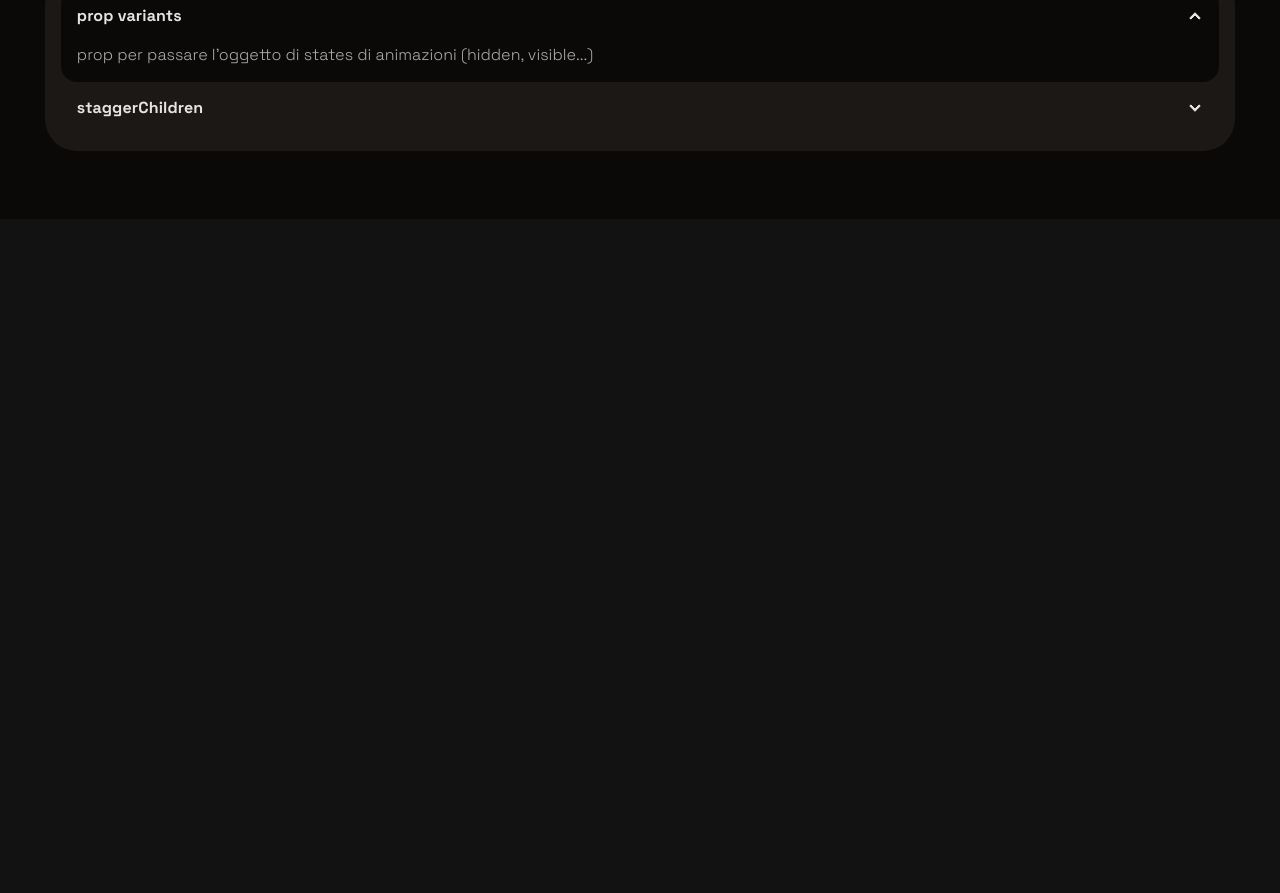
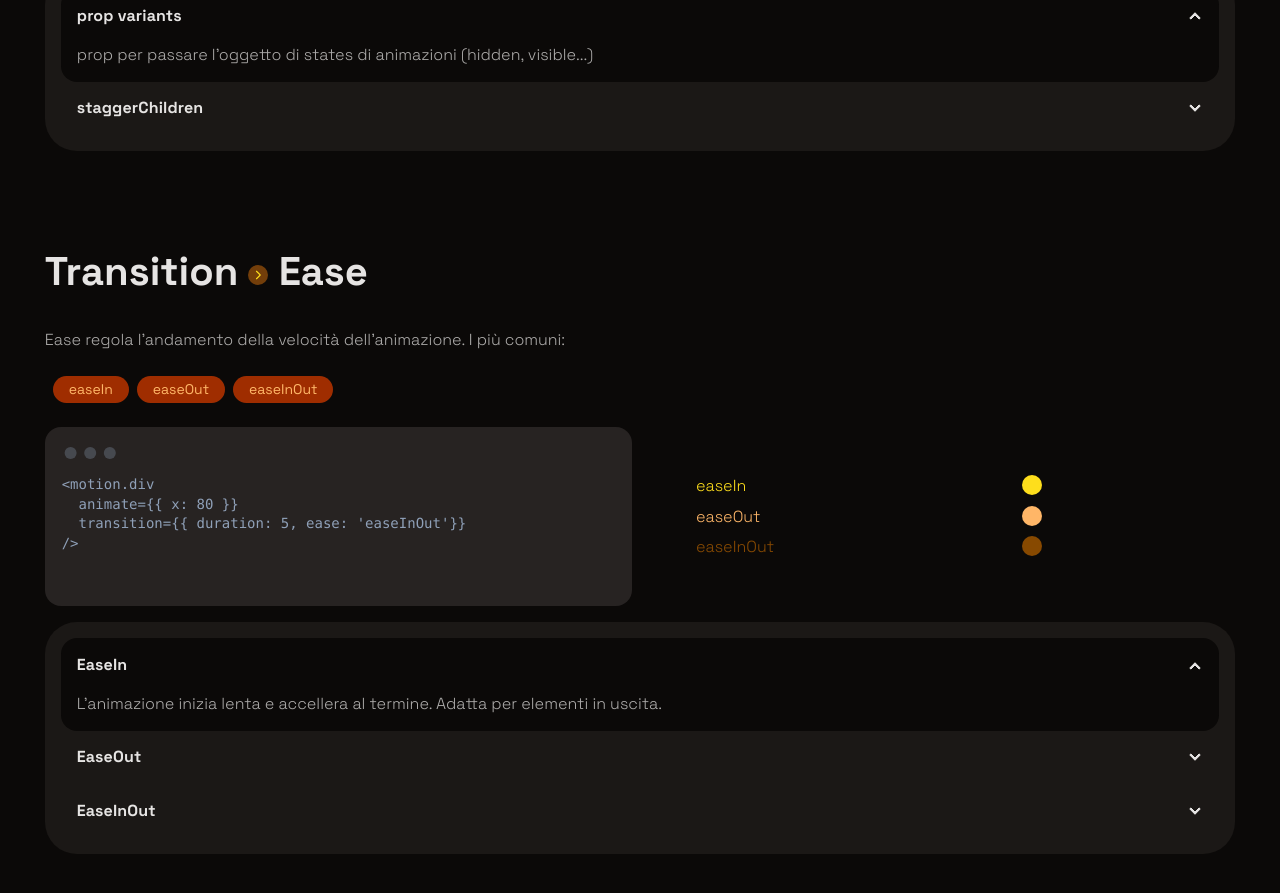
Before and after one commit to lorenzoferrante97/learning-motion, a React app: page / in a window 1280 px wide. Shown: the part 3191-4084 px from the top of the page. Before the commit the page ends 3410 px from the top, so only its background shows below. Built offline with nearby package versions, Linux system fonts and the light colour scheme; the HTML template or start-up script is replaced by a standard one.

Commit message:
add: transition -> ease

```diff
--- a/src/pages/Home.jsx
+++ b/src/pages/Home.jsx
@@ -1,10 +1,11 @@
 // start code
 
-import { ArrowDownIcon } from '@phosphor-icons/react';
-import { motion } from 'motion/react';
+import { ArrowDownIcon, CaretRightIcon } from '@phosphor-icons/react';
+import { easeIn, easeInOut, easeOut, motion } from 'motion/react';
 import Accordion from '../components/dataDisplay/Accordion';
 import Collapse from '../components/dataDisplay/Collapse';
 import { useState } from 'react';
+import Carousel from '../components/dataDisplay/Carousel';
 
 export default function Home() {
   const [isPropagationVisible, setIsPropagationVisible] = useState(false);
@@ -294,6 +295,111 @@ export default function Home() {
           </div>
         </div>
       </div>
+      {/* --- SEZIONE 4 ------------------------------------------------------ */}
+
+      <div className='row-grid gap-8 py-12 xl:mx-auto xl:w-[68%]'>
+        {/* prettier-ignore */}
+        <h2 className='font-h2 col-span-full'>
+          Transition <span className='bg-primary text-primary-content rounded-full aspect-square size-fit perfect-center inline-flex p-1 relative top-[-4px]'><CaretRightIcon className='inline' weight='bold' size={12} /></span> Ease
+        </h2>
+        {/* prettier-ignore */}
+        {/* - code example ------------ */}
+        <div className='col-span-full grid grid-cols-2 gap-4'>
+          <p className='text-base-content/75 col-span-full'>
+            Ease regola l'andamento della velocità dell'animazione. I più
+            comuni:
+          </p>
+          <div className='col-span-full'>
+            <Carousel className='h-fit w-full space-x-2 p-2 md:w-[320px]'>
+              <div className='d-carousel-item overflow-hidden'>
+                <span className='bg-secondary font-body-s-normal text-secondary-content self-center rounded-full px-4 py-1'>
+                  easeIn
+                </span>
+              </div>
+              <div className='d-carousel-item overflow-hidden'>
+                <span className='bg-secondary font-body-s-normal text-secondary-content self-center rounded-full px-4 py-1'>
+                  easeOut
+                </span>
+              </div>
+              <div className='d-carousel-item overflow-hidden'>
+                <span className='bg-secondary font-body-s-normal text-secondary-content self-center rounded-full px-4 py-1'>
+                  easeInOut
+                </span>
+              </div>
+            </Carousel>
+          </div>
+          <div className='d-mockup-code bg-base-300 col-span-full md:col-span-1'>
+            <pre>
+              <code>{`<motion.div
+    animate={{ x: 80 }}
+    transition={{ duration: 5, ease: 'easeInOut'}}
+  />`}</code>
+            </pre>
+          </div>
+
+          {/* - esempio visivo ---------- */}
+          <div className='perfect-center col-span-full flex-col gap-2 rounded-lg p-12 md:col-span-1'>
+            <div className='grid w-full grid-cols-2'>
+              <span className='text-primary-content w-fit self-center'>
+                easeIn
+              </span>
+              <motion.div
+                className='bg-primary-content size-5 rounded-full'
+                animate={{ x: 80 }}
+                transition={{ duration: 5, ease: easeIn }}
+              />
+            </div>
+            <div className='grid w-full grid-cols-2'>
+              <span className='text-secondary-content w-fit self-center'>
+                easeOut
+              </span>
+              <motion.div
+                className='bg-secondary-content size-5 rounded-full'
+                animate={{ x: 80 }}
+                transition={{ duration: 5, ease: easeOut }}
+              />
+            </div>
+            <div className='grid w-full grid-cols-2'>
+              <span className='text-accent-content w-fit self-center'>
+                easeInOut
+              </span>
+              <motion.div
+                className='bg-accent-content size-5 rounded-full'
+                animate={{ x: 80 }}
+                transition={{ duration: 5, ease: easeInOut }}
+              />
+            </div>
+          </div>
+          {/* - spiegazione ------------ */}
+          <div className='col-span-full'>
+            <Accordion className=''>
+              <Collapse
+                title='EaseIn'
+                className='font-body-base-big'
+                name='ease-accordion'
+                defaultChecked>
+                L'animazione inizia lenta e accellera al termine. Adatta per
+                elementi in uscita.
+              </Collapse>
+              <Collapse
+                title='EaseOut'
+                className='font-body-base-big'
+                name='ease-accordion'>
+                L'animazione inizia accellerando e rallenta al termine. Adatta
+                per elementi in entrata.
+              </Collapse>
+              <Collapse
+                title='EaseInOut'
+                className='font-body-base-big'
+                name='ease-accordion'>
+                L'animazione inizia lenta, accellera alla sua metà, e rallenta
+                al suo termine. Adatta per animazioni continue (loop, cicli,
+                cambi colore...)
+              </Collapse>
+            </Accordion>
+          </div>
+        </div>
+      </div>
     </>
   );
 }
```
